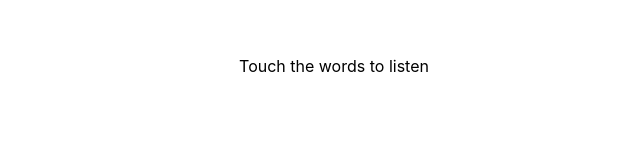
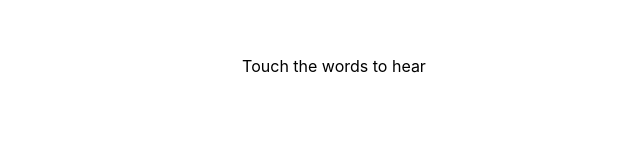
Before and after one commit to plfalmeida/irregularverbs, a Next.js app: page / in a window 1280 px wide. Shown: the part 199-345 px from the top of the page, without its empty margins (306-946 px from the left). Built offline with nearby package versions, Linux system fonts and the light colour scheme.

Commit message:
fix: change verb

```diff
--- a/pages/index.js
+++ b/pages/index.js
@@ -38,7 +38,7 @@ export default function Home({ verbs = [] }) {
           Irregular Verbs
         </h1>
         {hasSpeech && (
-          <p>Touch the words to listen</p>
+          <p>Touch the words to hear</p>
         )}
       </header>
 
```
